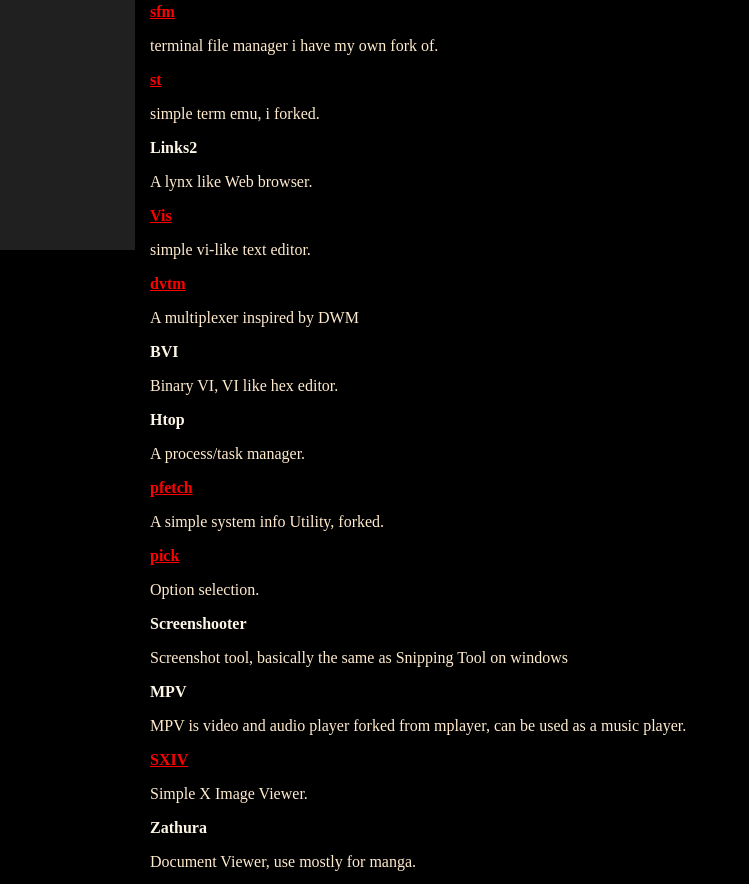
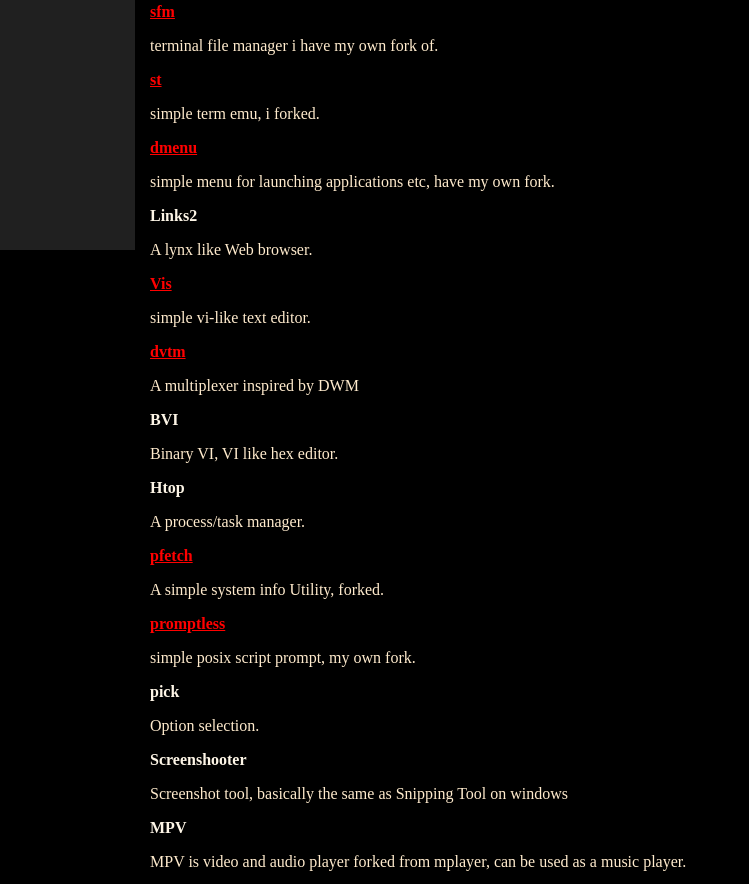
Before and after one commit to DbpGaming/DbpGaming.github.io, a plain HTML site: page tech/software.html in a window 1280 px wide. Shown: the part 550-1434 px from the top of the page, without its empty margins (0-749 px from the left). Drawn offline with Linux system fonts and the light colour scheme.

Commit message:
update dev and software for new forks

```diff
--- a/tech/software.html
+++ b/tech/software.html
@@ -51,13 +51,15 @@
 			<a href="https://github.com/DbpGaming/sopen">sopen</a><p>Shell script i made to replace xdg-open.</p>
 			<a href="https://github.com/DbpGaming/sfm">sfm</a><p>terminal file manager i have my own fork of.</p>
 			<a href="https://github.com/DbpGaming/st">st</a><p>simple term emu, i forked.</p>
+			<a href="https://github.com/DbpGaming/dmenu">dmenu</a><p>simple menu for launching applications etc, have my own fork.</p>
 			<a>Links2</a><p>A lynx like Web browser.</p>
 			<a href="https://github.com/DbpGaming/vis">Vis</a><p>simple vi-like text editor.</p>
 			<a href="https://github.com/DbpGaming/dvtm">dvtm</a><p>A multiplexer inspired by DWM</p>
 			<a>BVI</a><p>Binary VI, VI like hex editor.</p>
 			<a>Htop</a><p>A process/task manager.</p>
 			<a href="https://github.com/DbpGaming/pfetch">pfetch</a><p>A simple system info Utility, forked.</p>
-			<a href="https://github.com/mptre/pick">pick</a><p>Option selection.</p>
+			<a href="https://github.com/DbpGaming/promptless">promptless</a><p>simple posix script prompt, my own fork.</p>
+			<a>pick</a><p>Option selection.</p>
 			<a>Screenshooter</a><p>Screenshot tool, basically the same as Snipping Tool on windows</p>
 			<a>MPV</a><p>MPV is video and audio player forked from mplayer, can be used as a music player.</p>
 			<a href="https://github.com/DbpGaming/sxiv">SXIV</a><p>Simple X Image Viewer.</p>
```
Also changed, not shown: tech/dev.html (+2 -0 lines).
